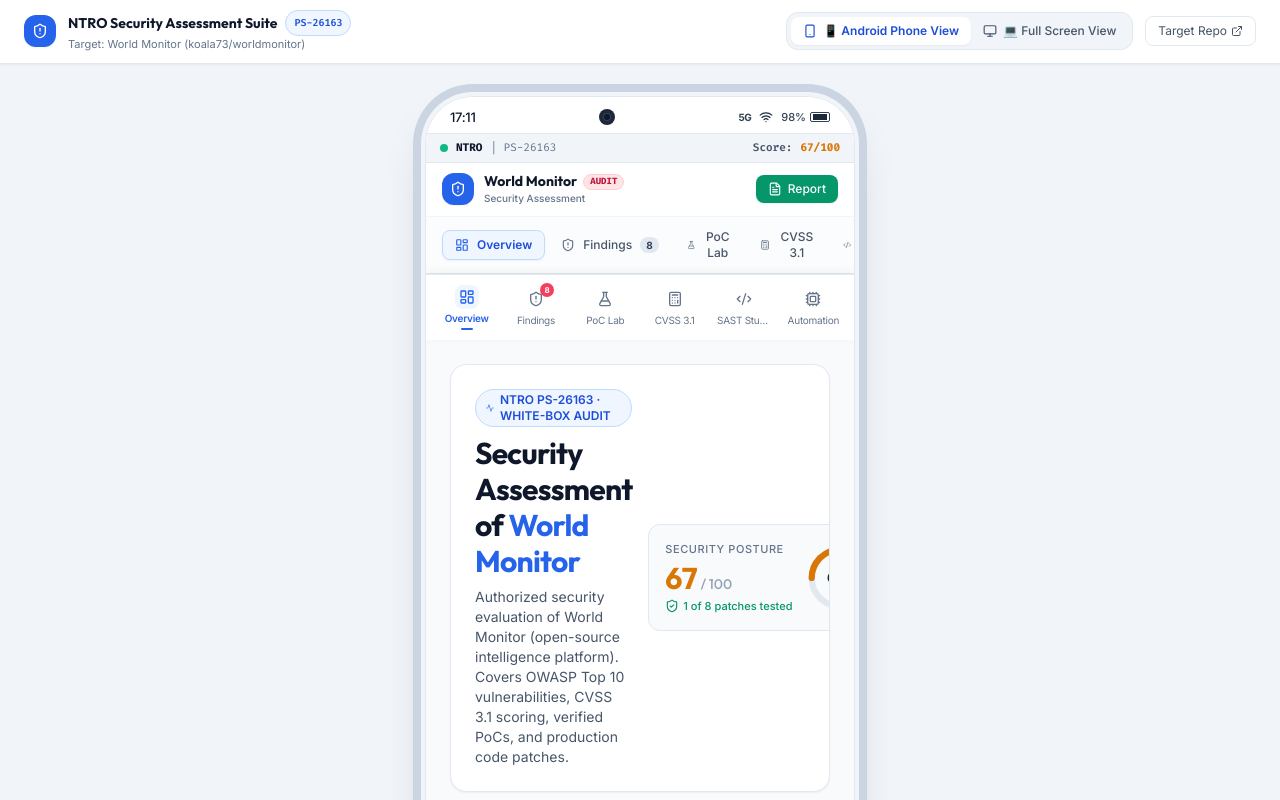
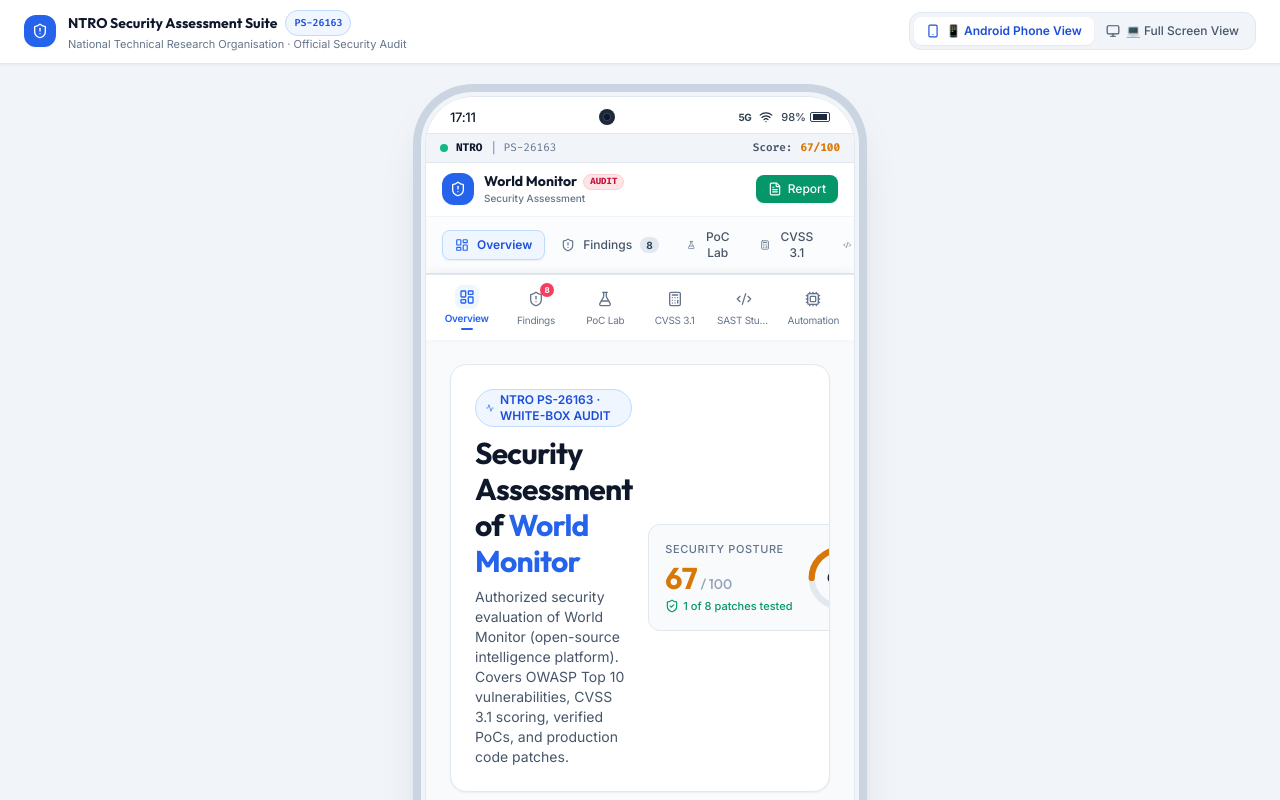
Before and after one commit to yuvaadhika/SECURITY-ASSESSMENT, a React (Vite) app: page / in a window 1280 px wide. Shown: the top 800 px of the page. Built offline with nearby package versions, Linux system fonts and the light colour scheme.

Commit message:
chore: remove target repo links and references

```diff
--- a/src/components/AndroidPhoneFrame.tsx
+++ b/src/components/AndroidPhoneFrame.tsx
@@ -52,7 +52,7 @@
               </span>
             </div>
             <p className="text-[11px] text-slate-500">
-              Target: World Monitor (koala73/worldmonitor)
+              National Technical Research Organisation · Official Security Audit
             </p>
           </div>
         </div>
@@ -83,16 +83,6 @@
               <span>💻 Full Screen View</span>
             </button>
           </div>
-
-          <a
-            href="https://github.com/koala73/worldmonitor"
-            target="_blank"
-            rel="noreferrer"
-            className="text-xs text-slate-600 hover:text-blue-600 flex items-center gap-1 px-3 py-1.5 rounded-lg border border-slate-200 hover:border-slate-300 bg-white"
-          >
-            <span>Target Repo</span>
-            <ExternalLink className="w-3 h-3" />
-          </a>
         </div>
       </div>
 
--- a/src/components/Footer.tsx
+++ b/src/components/Footer.tsx
@@ -44,17 +44,6 @@
               <ExternalLink className="w-3.5 h-3.5" />
               <span>Vercel Deploy</span>
             </a>
-
-            <span>•</span>
-
-            <a
-              href="https://github.com/koala73/worldmonitor"
-              target="_blank"
-              rel="noreferrer"
-              className="hover:text-blue-700 flex items-center gap-1 transition-colors font-medium"
-            >
-              <span>Target: koala73/worldmonitor</span>
-            </a>
           </div>
         </div>
 
--- a/src/components/OfficialReportModal.tsx
+++ b/src/components/OfficialReportModal.tsx
@@ -44,7 +44,7 @@
         assessmentDate: "September 2026",
         assessmentType: "White-Box Source Code & API Security Audit",
         analyst: "Yuvaadhika (Authorized Security Assessment Team)",
-        target: "World Monitor (https://www.worldmonitor.app / https://github.com/koala73/worldmonitor)"
+        target: "World Monitor Application (White-Box Security Assessment)"
       },
       posture: {
         initialScore: 62,
--- a/src/data/toolchainScripts.ts
+++ b/src/data/toolchainScripts.ts
@@ -8,7 +8,7 @@
 National Technical Research Organisation (NTRO) - Problem Statement 26163
 Automated Security Assessment Script for World Monitor Application
 Author: NTRO Assessment Team (Yuvaadhika)
-Target: https://www.worldmonitor.app / https://github.com/koala73/worldmonitor
+Target: World Monitor Application
 """
 
 import requests
```
